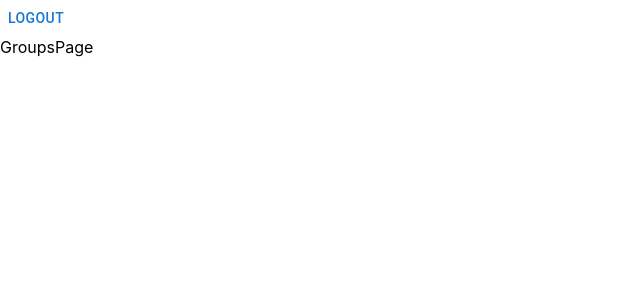
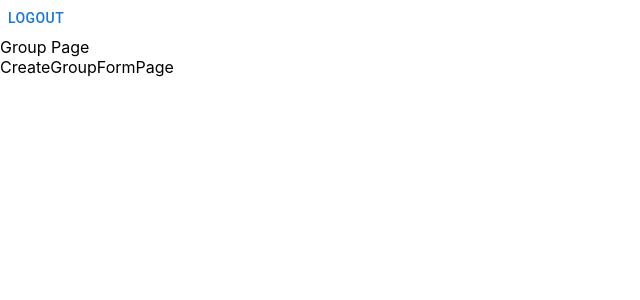
Before and after one commit to naica922/223_group3_blogProject_frontend, a React (Create React App) app in the folder react_frontend/: page /groups in a window 1280 px wide. Shown: the top 300 px of the page, without its empty margins (0-640 px from the left). Built offline with nearby package versions, Linux system fonts and the light colour scheme; no server answers; sample sign-in values are in the browser's storage.

Commit message:
Add CreateGroupForm class to group page

```diff
--- a/react_frontend/src/components/pages/GroupsPage.tsx
+++ b/react_frontend/src/components/pages/GroupsPage.tsx
@@ -1,7 +1,10 @@
 import React from 'react';
+import CreateGroupFormPage from "./CreateGroupFormPage";
 
 export default function GroupsPage() {
     return (
-        <div>GroupsPage</div>
+        <>
+            <div>Group Page</div>
+            <CreateGroupFormPage></CreateGroupFormPage></>
     );
 }
```
